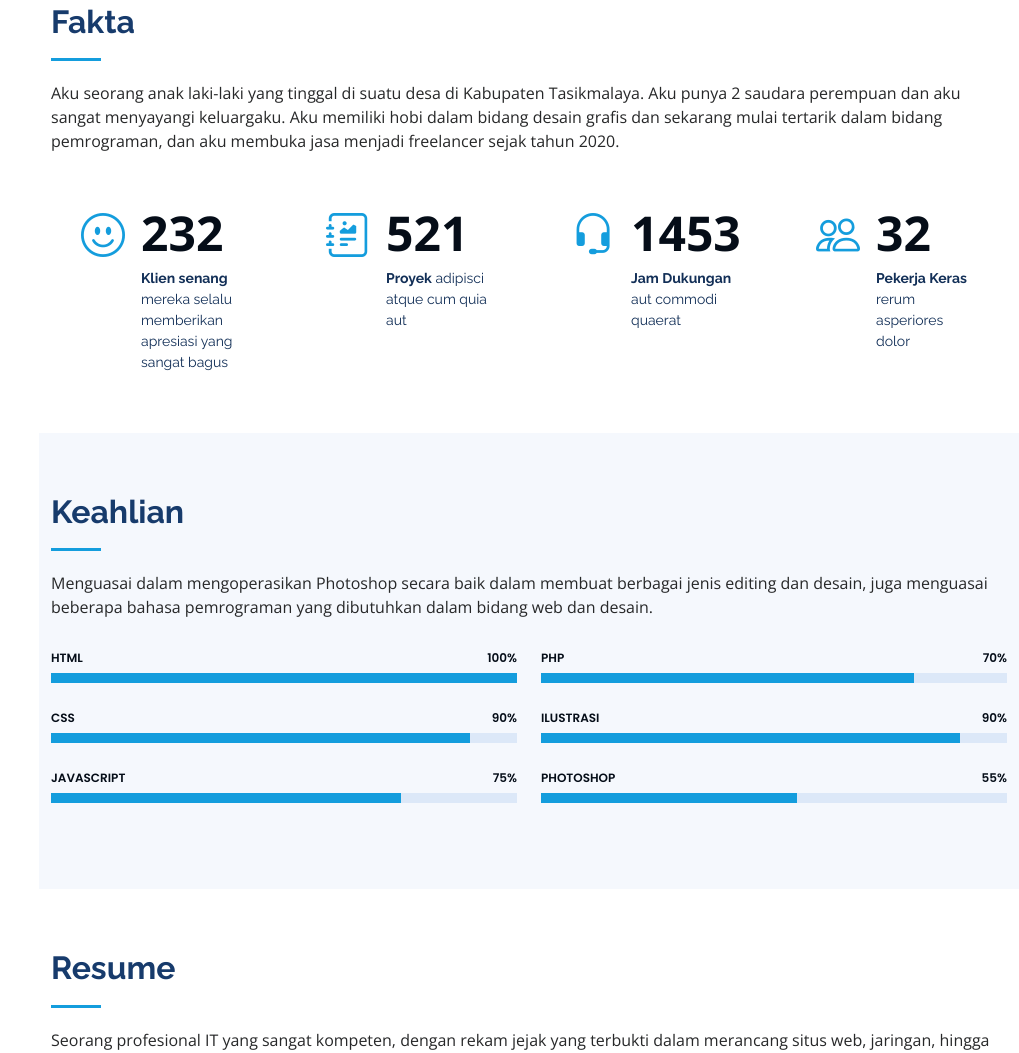
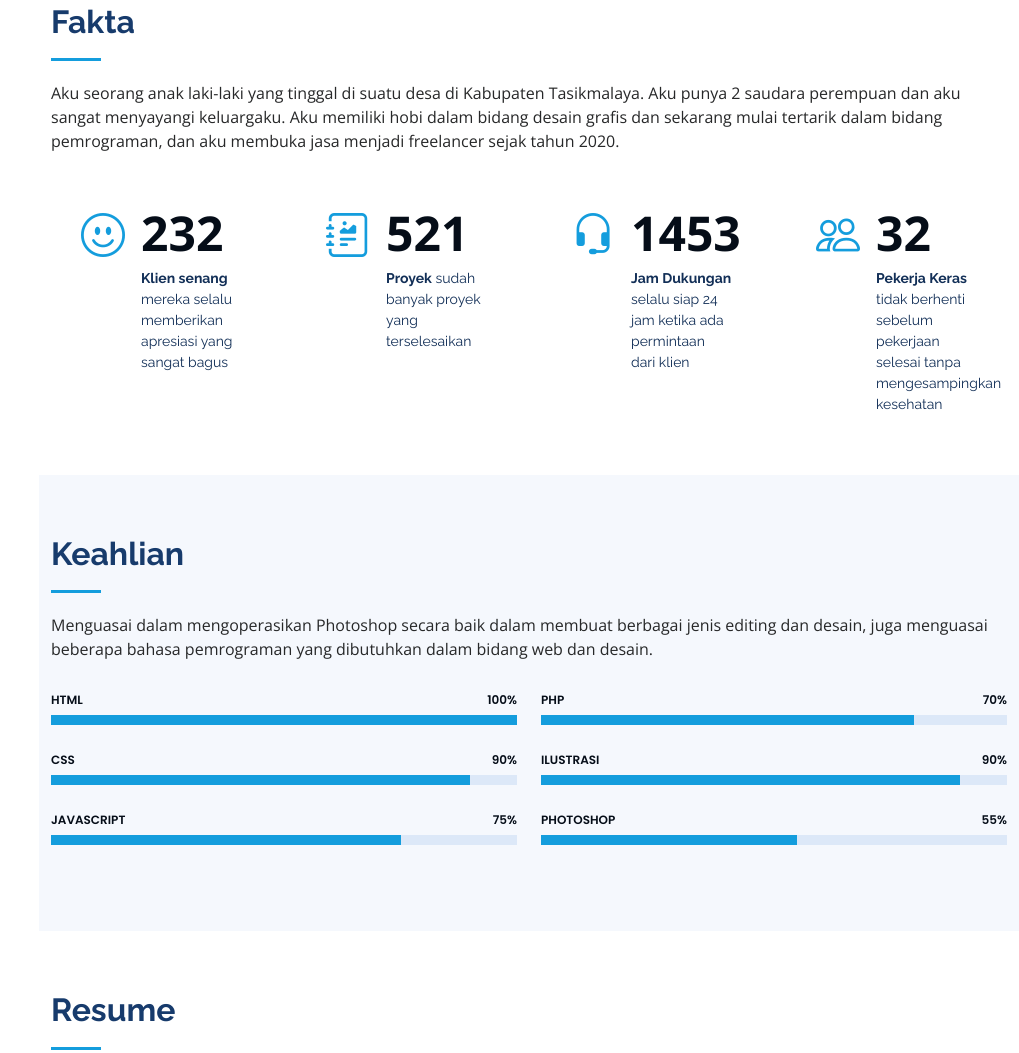
Before and after one commit to AchmadCrovio/AchmadCrovio.github.io, a plain HTML site: page index.html in a window 1280 px wide. Shown: the part 1557-2610 px from the top of the page, without its empty margins (261-1280 px from the left). Drawn offline with nearby package versions, Linux system fonts and the light colour scheme.

Commit message:
Update index.html
Signed-off-by: ahmad <117585709+AchmadCrovio@users.noreply.github.com>

```diff
--- a/index.html
+++ b/index.html
@@ -151,7 +151,7 @@
             <div class="count-box">
               <i class="bi bi-journal-richtext"></i>
               <span data-purecounter-start="0" data-purecounter-end="521" data-purecounter-duration="1" class="purecounter"></span>
-              <p><strong>Proyek</strong> adipisci atque cum quia aut</p>
+              <p><strong>Proyek</strong> sudah banyak proyek yang terselesaikan</p>
             </div>
           </div>
 
@@ -159,7 +159,7 @@
             <div class="count-box">
               <i class="bi bi-headset"></i>
               <span data-purecounter-start="0" data-purecounter-end="1453" data-purecounter-duration="1" class="purecounter"></span>
-              <p><strong>Jam Dukungan</strong> aut commodi quaerat</p>
+              <p><strong>Jam Dukungan</strong> selalu siap 24 jam ketika ada permintaan dari klien</p>
             </div>
           </div>
 
@@ -167,7 +167,7 @@
             <div class="count-box">
               <i class="bi bi-people"></i>
               <span data-purecounter-start="0" data-purecounter-end="32" data-purecounter-duration="1" class="purecounter"></span>
-              <p><strong>Pekerja Keras</strong> rerum asperiores dolor</p>
+              <p><strong>Pekerja Keras</strong> tidak berhenti sebelum pekerjaan selesai tanpa mengesampingkan kesehatan</p>
             </div>
           </div>
 
```
